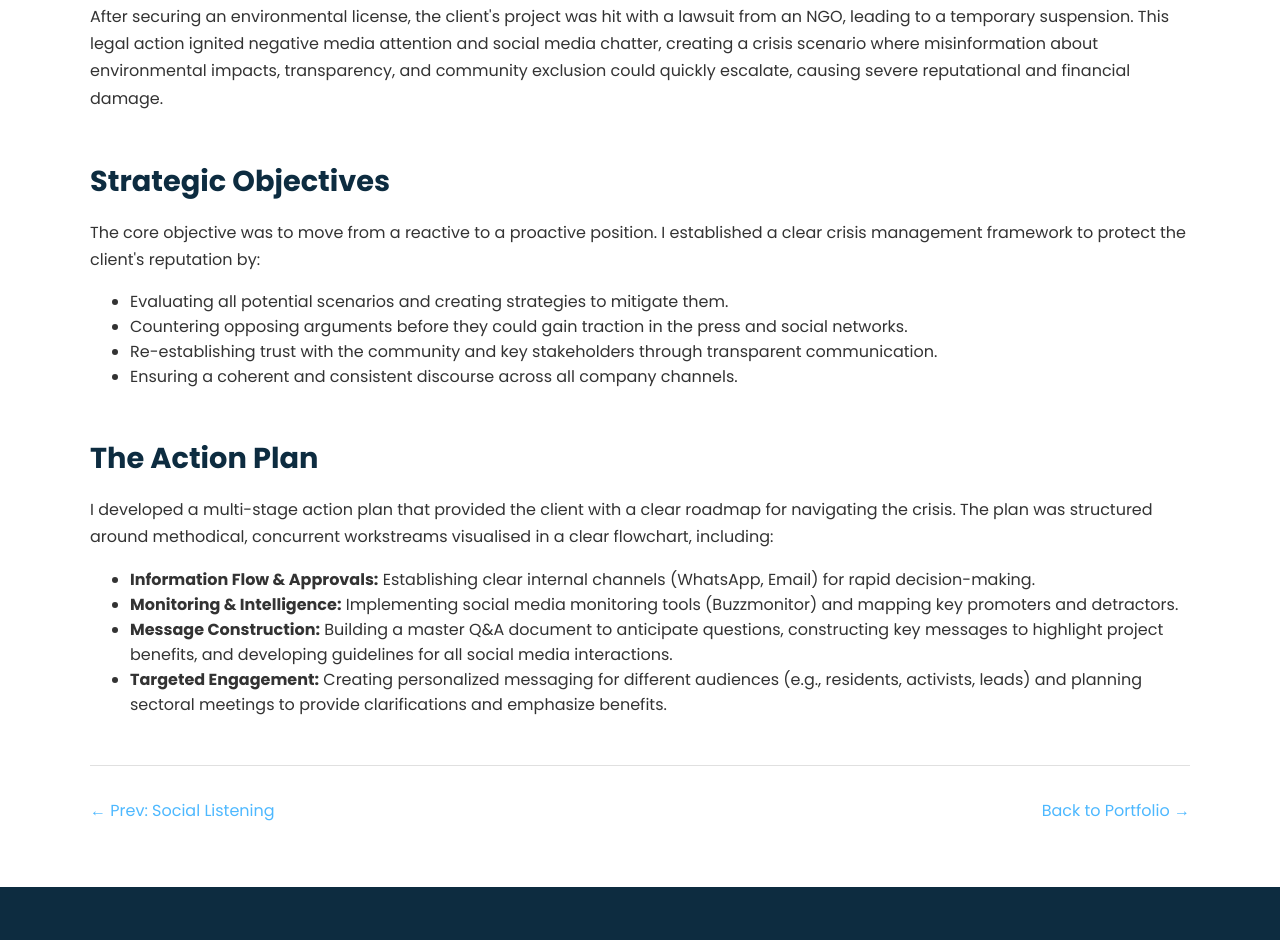
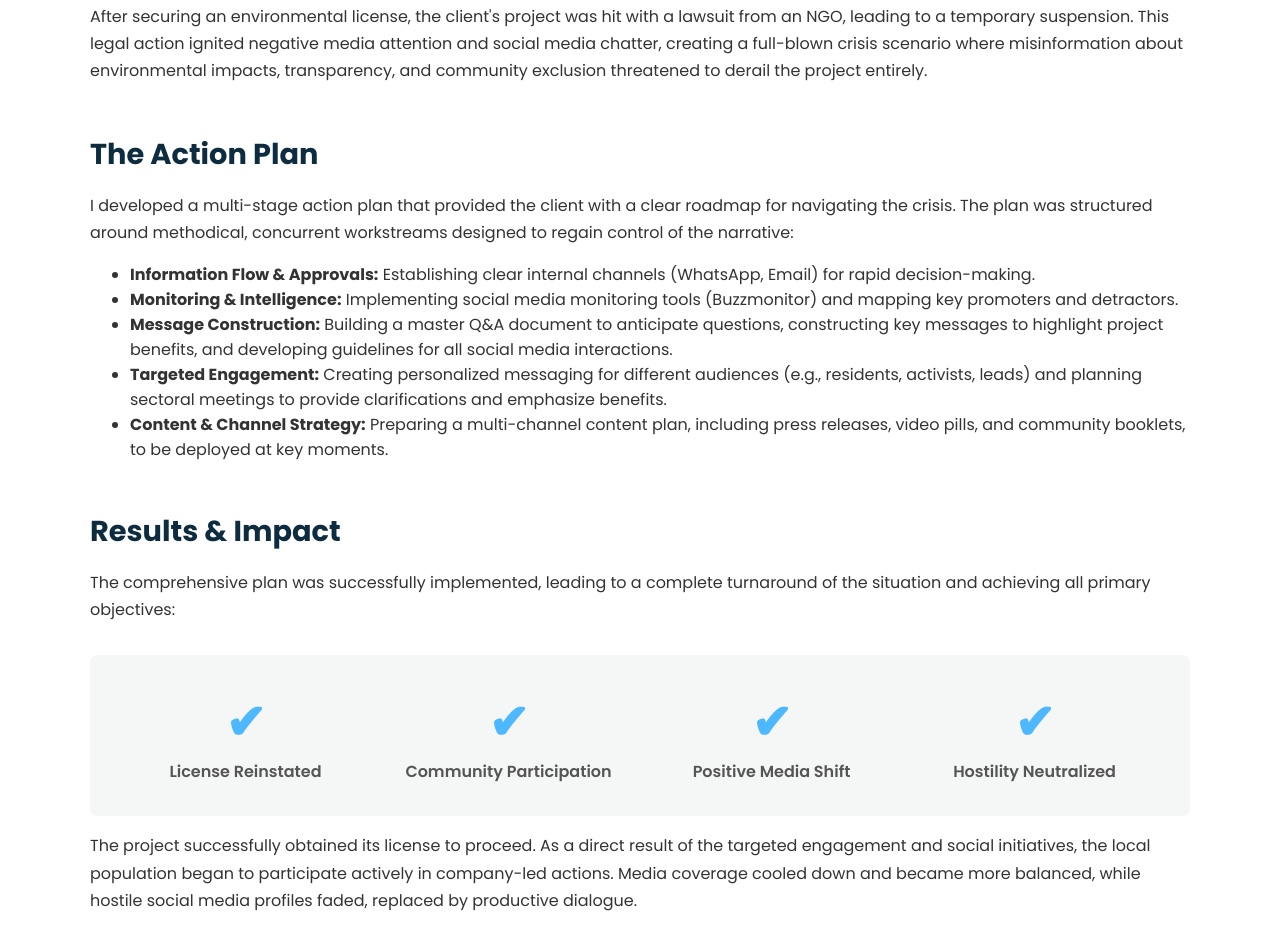
Before and after one commit to Thobiaslda/thobiasalmeida.github.io, a plain HTML site: page case-study-crisis-plan.html in a window 1280 px wide. Shown: the part 986-1926 px from the top of the page. Drawn offline with Linux system fonts and the light colour scheme.

Commit message:
Update case-study-crisis-plan.html

```diff
--- a/case-study-crisis-plan.html
+++ b/case-study-crisis-plan.html
@@ -21,36 +21,50 @@
 
     <main class="container case-study">
         <h1>Case Study: Crisis & Action Planning</h1>
-        <p class="case-intro">Developing a comprehensive crisis management framework for a <strong>High-End Real Estate Developer</strong> facing a lawsuit and community backlash that threatened to halt a major project.</p>
+        <p class="case-intro">Developing and executing a comprehensive crisis management framework for a <strong>High-End Real Estate Developer</strong> facing a lawsuit and community backlash that threatened to halt a major project.</p>
 
         <img src="case3-full.png" alt="Crisis Management Plan" class="case-study-banner">
 
         <div class="case-study-content">
             <div class="case-section">
                 <h2>The Scenario</h2>
-                <p>After securing an environmental license, the client's project was hit with a lawsuit from an NGO, leading to a temporary suspension. This legal action ignited negative media attention and social media chatter, creating a crisis scenario where misinformation about environmental impacts, transparency, and community exclusion could quickly escalate, causing severe reputational and financial damage.</p>
-            </div>
-
-            <div class="case-section">
-                <h2>Strategic Objectives</h2>
-                <p>The core objective was to move from a reactive to a proactive position. I established a clear crisis management framework to protect the client's reputation by:</p>
-                <ul>
-                    <li>Evaluating all potential scenarios and creating strategies to mitigate them.</li>
-                    <li>Countering opposing arguments before they could gain traction in the press and social networks.</li>
-                    <li>Re-establishing trust with the community and key stakeholders through transparent communication.</li>
-                    <li>Ensuring a coherent and consistent discourse across all company channels.</li>
-                </ul>
+                <p>After securing an environmental license, the client's project was hit with a lawsuit from an NGO, leading to a temporary suspension. This legal action ignited negative media attention and social media chatter, creating a full-blown crisis scenario where misinformation about environmental impacts, transparency, and community exclusion threatened to derail the project entirely.</p>
             </div>
 
             <div class="case-section">
                 <h2>The Action Plan</h2>
-                <p>I developed a multi-stage action plan that provided the client with a clear roadmap for navigating the crisis. The plan was structured around methodical, concurrent workstreams visualised in a clear flowchart, including:</p>
+                <p>I developed a multi-stage action plan that provided the client with a clear roadmap for navigating the crisis. The plan was structured around methodical, concurrent workstreams designed to regain control of the narrative:</p>
                 <ul>
                     <li><strong>Information Flow & Approvals:</strong> Establishing clear internal channels (WhatsApp, Email) for rapid decision-making.</li>
                     <li><strong>Monitoring & Intelligence:</strong> Implementing social media monitoring tools (Buzzmonitor) and mapping key promoters and detractors.</li>
                     <li><strong>Message Construction:</strong> Building a master Q&A document to anticipate questions, constructing key messages to highlight project benefits, and developing guidelines for all social media interactions.</li>
                     <li><strong>Targeted Engagement:</strong> Creating personalized messaging for different audiences (e.g., residents, activists, leads) and planning sectoral meetings to provide clarifications and emphasize benefits.</li>
+                    <li><strong>Content & Channel Strategy:</strong> Preparing a multi-channel content plan, including press releases, video pills, and community booklets, to be deployed at key moments.</li>
                 </ul>
+            </div>
+
+            <div class="case-section">
+                <h2>Results & Impact</h2>
+                <p>The comprehensive plan was successfully implemented, leading to a complete turnaround of the situation and achieving all primary objectives:</p>
+                <div class="stats-grid">
+                     <div class="stat-item">
+                        <div class="stat-number">✔</div>
+                        <div class="stat-label">License Reinstated</div>
+                    </div>
+                     <div class="stat-item">
+                        <div class="stat-number">✔</div>
+                        <div class="stat-label">Community Participation</div>
+                    </div>
+                    <div class="stat-item">
+                        <div class="stat-number">✔</div>
+                        <div class="stat-label">Positive Media Shift</div>
+                    </div>
+                    <div class="stat-item">
+                        <div class="stat-number">✔</div>
+                        <div class="stat-label">Hostility Neutralized</div>
+                    </div>
+                </div>
+                 <p>The project successfully obtained its license to proceed. As a direct result of the targeted engagement and social initiatives, the local population began to participate actively in company-led actions. Media coverage cooled down and became more balanced, while hostile social media profiles faded, replaced by productive dialogue.</p>
             </div>
         </div>
 
```
